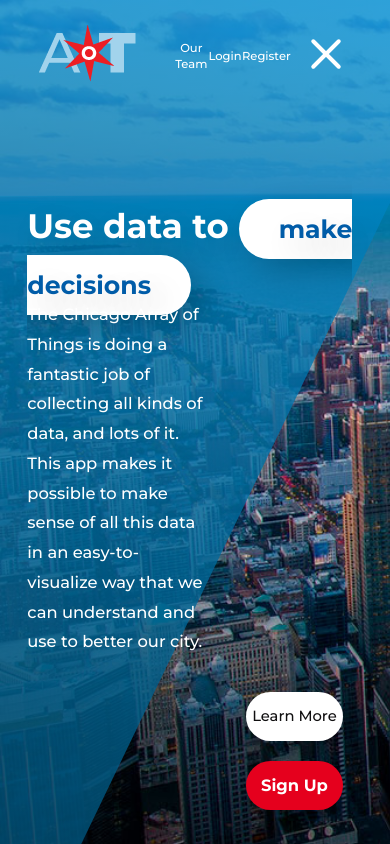
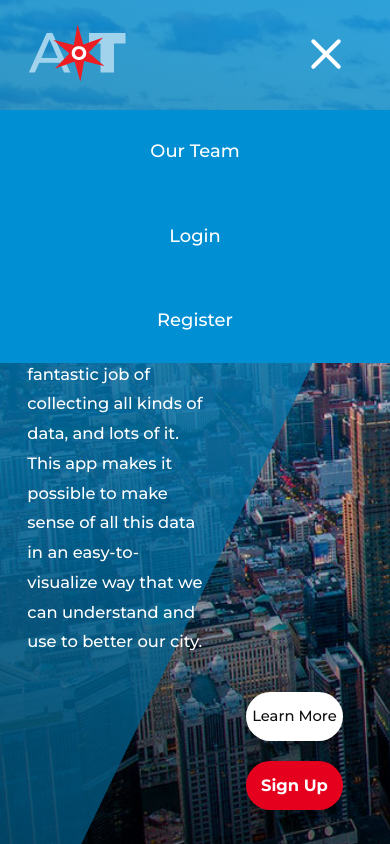
Before and after one commit to chicago-array-build/chicago-array-build-ui-mike, a plain HTML site: page index.html in a window 390 px wide. Both pictures are taken after a click on the button 325 px from the left and 55 px from the top of the page. Shown: the top 844 px of the page. Drawn offline with Linux system fonts and the light colour scheme.

Commit message:
Added hamburger menu and mobile menu animation

```diff
--- a/LESS/index.less
+++ b/LESS/index.less
@@ -131,6 +131,9 @@ html {
 body {
   font-family: "Montserrat", sans-serif;
   min-height: 100vh;
+  @media screen and (max-width: 600px) {
+    overflow-x: hidden;
+  }
 }
 
 a {
@@ -177,25 +180,49 @@ nav {
   width: 100%;
   height: 110px;
   transition: all 0.3s ease-in-out;
+
+  // justify-content: space-between;
+  align-items: center;
   z-index: 9;
 
-  .nav-bar {
+  .nav-container {
     width: 85%;
     margin: 0 auto;
     height: 100%;
+    display: flex;
+    justify-content: space-between;
+    align-items: center;
   }
 
-  ul {
+  .nav-links {
     display: flex;
-    justify-content: flex-end;
+    justify-content: space-between;
     height: 100%;
     align-items: center;
+    width: 35%;
+    @media screen and (max-width: 1000px) {
+      width: 45%;
+    }
+    @media screen and (max-width: 600px) {
+      position: absolute;
+      right: 0px;
+      height: 30vh;
+      top: 110px;
+      background-color: #008fd3;
+      display: flex;
+      flex-direction: column;
+      align-items: center;
+      justify-content: space-around;
+      width: 100%;
+      transform: translatex(100%);
+      transition: transform 0.3s ease-in;
+    }
     li {
       // margin: 0 20px;
-      width: 12%;
+
       text-align: center;
       @media screen and (max-width: 1000px) {
-        width: 25%;
+        opacity: 0;
       }
 
       a {
@@ -205,11 +232,26 @@ nav {
         &:hover {
           color: #a1d4ee;
         }
+        @media screen and (max-width: 600px) {
+          font-size: calc(1em + 0.5vw);
+        }
       }
     }
   }
+  .nav-active {
+    transform: translatex(0%);
+  }
 }
-
+@keyframes navLinkFade {
+  from {
+    opacity: 0;
+    transform: translatex(50px);
+  }
+  to {
+    opacity: 1;
+    transform: translatex(0px);
+  }
+}
 .nav-show {
   transition: all 0.3s ease-in-out;
   box-shadow: 0px 10px 20px rgba(0, 0, 0, 0.12);
@@ -217,11 +259,6 @@ nav {
 }
 
 #home {
-  justify-self: flex-start;
-  flex-basis: 100%;
-  order: 0;
-  text-align: left;
-  margin-left: 10px;
   p {
     color: white;
     @media screen and (max-width: 600px) {
@@ -501,7 +538,7 @@ nav {
 
 .hamburger {
   padding: 15px 15px;
-  display: inline-block;
+  display: none;
   cursor: pointer;
   transition-property: opacity, filter;
   transition-duration: 0.15s;
@@ -513,6 +550,9 @@ nav {
   border: 0;
   margin: 0;
   overflow: visible;
+  @media screen and (max-width: 600px) {
+    display: inline-block;
+  }
 }
 .hamburger:hover {
   opacity: 0.7;
--- a/index.html
+++ b/index.html
@@ -23,27 +23,20 @@
   <body>
     <header>
       <nav class="home-nav">
-        <div class="nav-bar">
-          <ul>
-            <li id="home">
-              <a href="index.html"
-                ><img src="images/AOT-logo-mini@0.5x.png"
-              /></a>
-              <p>
-                <span class="span-bold">Chicago</span> Data Visualization Tools
-              </p>
-            </li>
+        <div class="nav-container">
+          <div id="home">
+            <a href="index.html"><img src="images/AOT-logo-mini@0.5x.png"/></a>
+          </div>
+          <ul class="nav-links">
             <li><a href="team.html">Our Team</a></li>
             <li><a href="#">Login</a></li>
             <li><a href="#">Register</a></li>
-            <li>
-              <button class="hamburger hamburger--spin " type="button">
-                <span class="hamburger-box">
-                  <span class="hamburger-inner"></span>
-                </span>
-              </button>
-            </li>
           </ul>
+          <button class="hamburger hamburger--spin " type="button">
+            <span class="hamburger-box">
+              <span class="hamburger-inner"></span>
+            </span>
+          </button>
         </div>
       </nav>
       <div class="wrapper">
--- a/scripts.js
+++ b/scripts.js
@@ -32,8 +32,23 @@ function change() {
   }
 }
 
-const burgerButton = document.querySelector(".hamburger");
+const navSlide = () => {
+  const burgerButton = document.querySelector(".hamburger");
+  const navMenu = document.querySelector(".nav-links");
+  const navLinks = document.querySelectorAll(".nav-links li");
 
-burgerButton.addEventListener("click", function() {
-  burgerButton.classList.toggle("is-active");
-});
+  burgerButton.addEventListener("click", function() {
+    burgerButton.classList.toggle("is-active");
+    navMenu.classList.toggle("nav-active");
+    navLinks.forEach((el, index) => {
+      if (el.style.animation) {
+        el.style.animation = "";
+      } else {
+        el.style.animation = `navLinkFade 0.3s ease forwards ${index / 7 +
+          0.2}s`;
+      }
+    });
+  });
+};
+
+navSlide();
```
Also changed, not shown: CSS/index.css.
